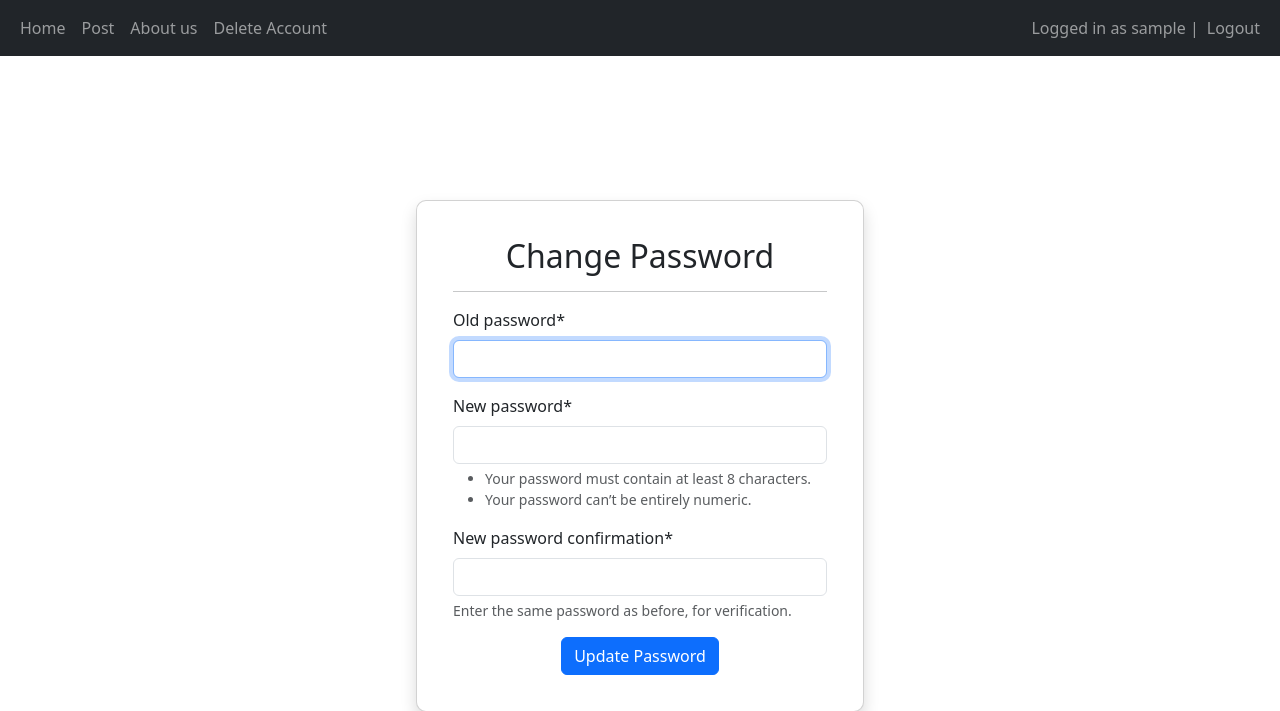
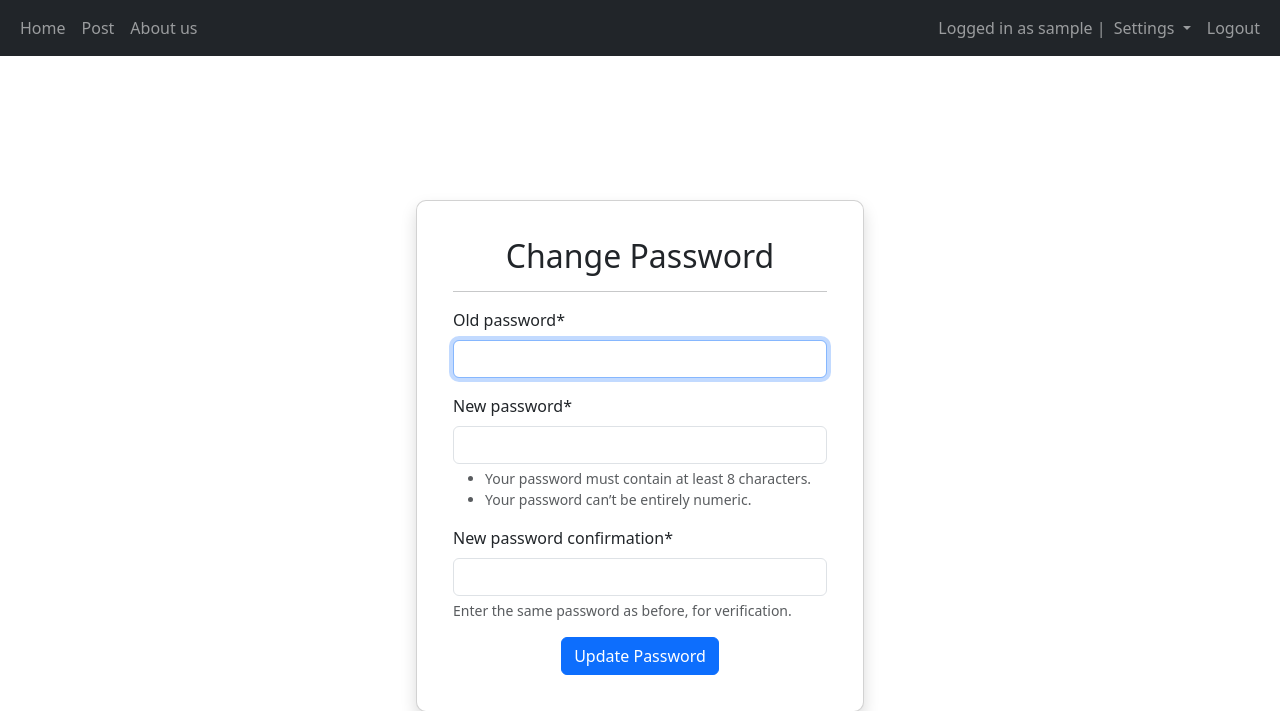
Before and after one commit to RalucaMercas/Find-My-Pet, a Django app: page /password_change/ in a window 1280 px wide. Shown: the top 711 px of the page. Run offline with Django 5.2, Linux system fonts and the light colour scheme; the visitor is signed in with stand-in values (Sample User, id 1); some libraries are stand-ins or nearby versions.

Commit message:
added a Settings drop down menu for account deletion and password change

```diff
--- a/main/templates/main/base.html
+++ b/main/templates/main/base.html
@@ -22,17 +22,21 @@
                 <li class="nav-item">
                     <a class="nav-link" href="/about">About us</a>
                 </li>
-                {% if user.is_authenticated %}
-                <li class="nav-item">
-                    <a class="nav-link" href="/delete_account">Delete Account</a>
-                </li>
-                {% endif %}
             </ul>
         </div>
         <div>
             <ul class="navbar-nav">
                 {% if user.is_authenticated %}
                 <span class="navbar-text">Logged in as {{user.username}} | </span>
+                <li class="nav-item dropdown">
+                    <a class="nav-link dropdown-toggle" href="#" id="settingsDropdown" role="button" data-bs-toggle="dropdown" aria-expanded="false">
+                        Settings
+                    </a>
+                    <ul class="dropdown-menu dropdown-menu-end" aria-labelledby="settingsDropdown">
+                        <li><a class="dropdown-item" href="/delete_account">Delete Account</a></li>
+                        <li><a class="dropdown-item" href="/password_change">Change Password</a></li>
+                    </ul>
+                </li>
                 <li class="nav-item">
                     <a class="nav-link" href="/log-out">Logout</a>
                 </li>
--- a/main/views.py
+++ b/main/views.py
@@ -49,7 +49,7 @@ class DeleteAccountView(LoginRequiredMixin, TemplateView):
             user = authenticate(username=request.user.username, password=password)
             if user:
                 user.delete()
-                messages.success(request, "Your account has been deleted successfully.")
+                # messages.success(request, "Your account has been deleted successfully.")
                 return redirect('home')
             else:
                 messages.error(request, "Incorrect password. Please try again.")
```
